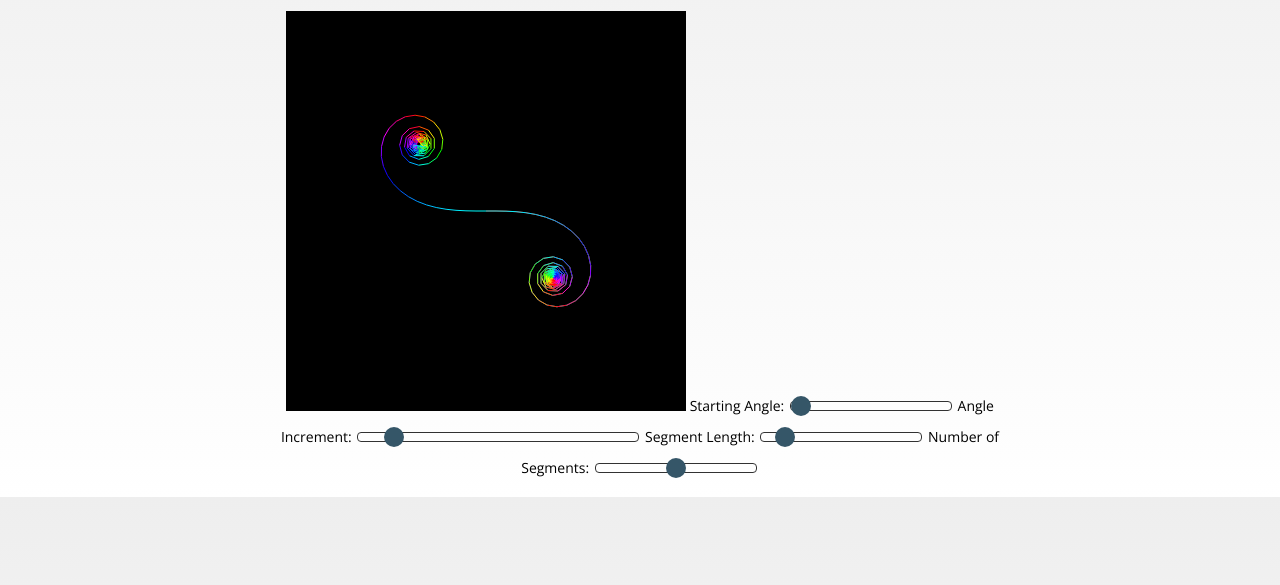
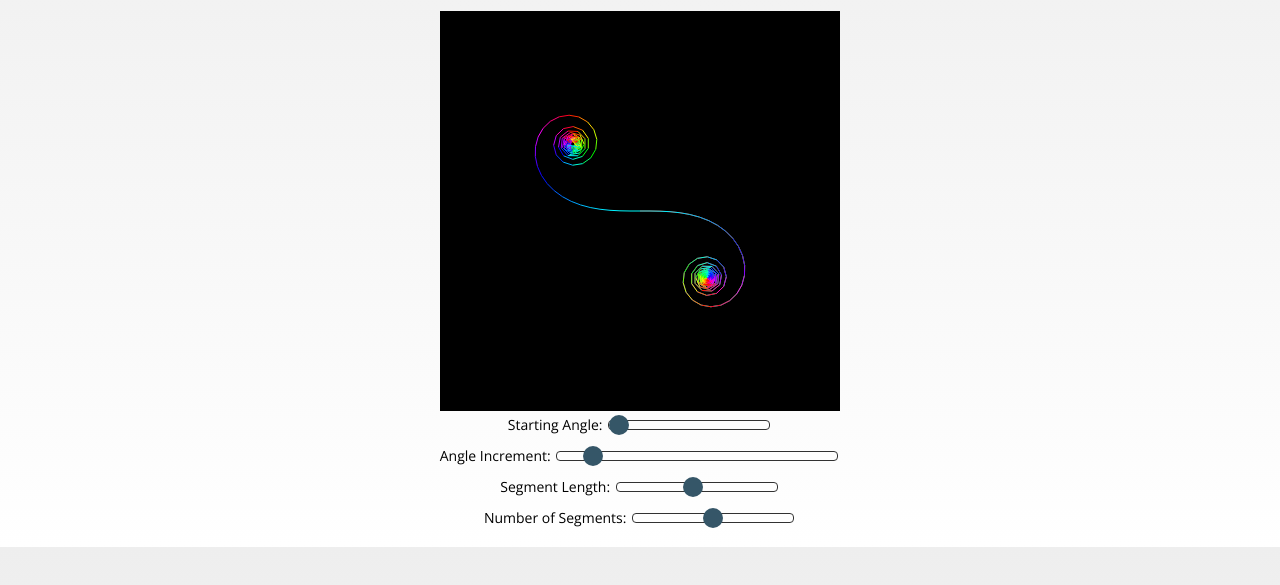
Before and after one commit to RobOwenKing/profile, a plain HTML site: page projects/euler_spiral/euler_spiral.html in a window 1280 px wide. Shown: the part 159-744 px from the top of the page. Drawn offline with nearby package versions, Linux system fonts and the light colour scheme.

Commit message:
angleIncrement now parseFloat; adjusted sliders

```diff
--- a/projects/euler_spiral/euler_spiral.html
+++ b/projects/euler_spiral/euler_spiral.html
@@ -30,14 +30,22 @@
 
       <canvas></canvas>
 
+      <br>
+
       <label for="startAngle">Starting Angle: </label>
       <input type="range" min="0" max="360" value="0" id="startAngle" class="slider">
 
+      <br>
+
       <label for="angleIncrement">Angle Increment: </label>
-      <input type="range" min="0" max="10" step="0.001" value="1" id="angleIncrement" class="slider">
+      <input type="range" min="0" max="10" step = "0.1" value="1" id="angleIncrement" class="slider">
+
+      <br>
 
       <label for="segmentLength">Segment Length: </label>
-      <input type="range" min="0" max="100" value="10" id="segmentLength" class="slider">
+      <input type="range" min="1" max="20" value="10" id="segmentLength" class="slider">
+
+      <br>
 
       <label for="numberOfSegments">Number of Segments: </label>
       <input type="range" min="1" max="1000" value="500" id="numberOfSegments" class="slider">
--- a/projects/euler_spiral/euler_spiral.js
+++ b/projects/euler_spiral/euler_spiral.js
@@ -74,7 +74,7 @@ startAngleSlider.addEventListener('input', (event) => {
 });
 
 angleIncrementSlider.addEventListener('input', (event) => {
-  angleIncrement = parseInt(angleIncrementSlider.value);
+  angleIncrement = parseFloat(angleIncrementSlider.value);
   drawSpiral();
 });
 
```
